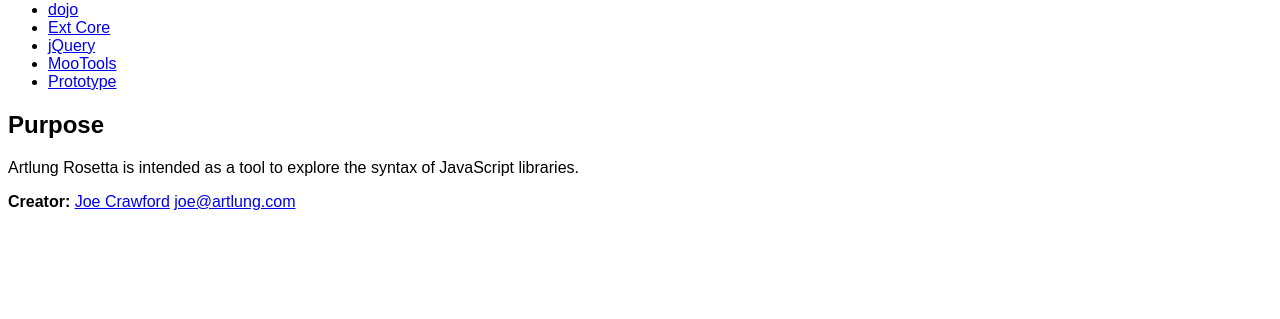
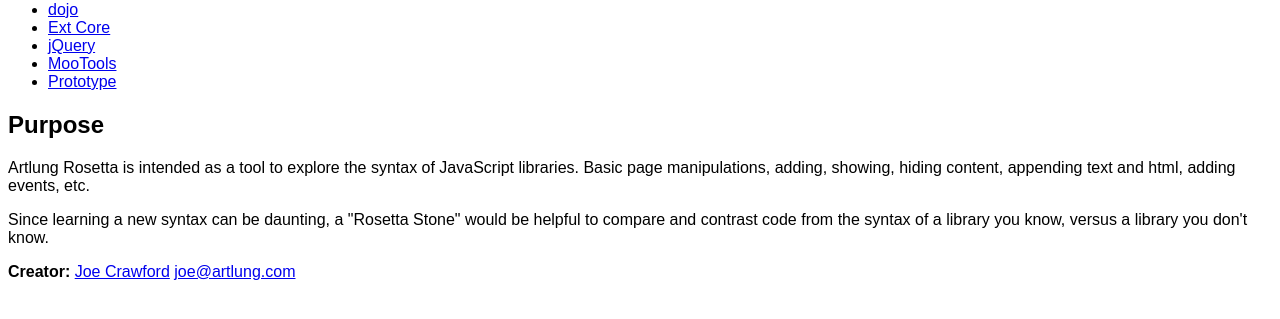
Before and after one commit to artlung/Artlung-Rosetta, a plain HTML site: page index.html in a window 1280 px wide. Shown: the part 79-398 px from the top of the page. Drawn offline with Linux system fonts and the light colour scheme.

Commit message:
dded more description

```diff
--- a/index.html
+++ b/index.html
@@ -20,8 +20,10 @@
 	<h2>Purpose</h2>
 
 	<p>
-		Artlung Rosetta is intended as a tool to explore the syntax of JavaScript libraries.
+		Artlung Rosetta is intended as a tool to explore the syntax of JavaScript libraries. Basic page manipulations, adding, showing, hiding content, appending text and html, adding events, etc.
+	</p>
 
+	<p>Since learning a new syntax can be daunting, a "Rosetta Stone" would be helpful to compare and contrast code from the syntax of a library you know, versus a library you don't know.</p>
 	<p>
 		<b>Creator:</b> <a href="http://joecrawford.com/">Joe Crawford</a> <a href="mailto:joe@artlung.com">joe@artlung.com</a>
 	</p>
```
